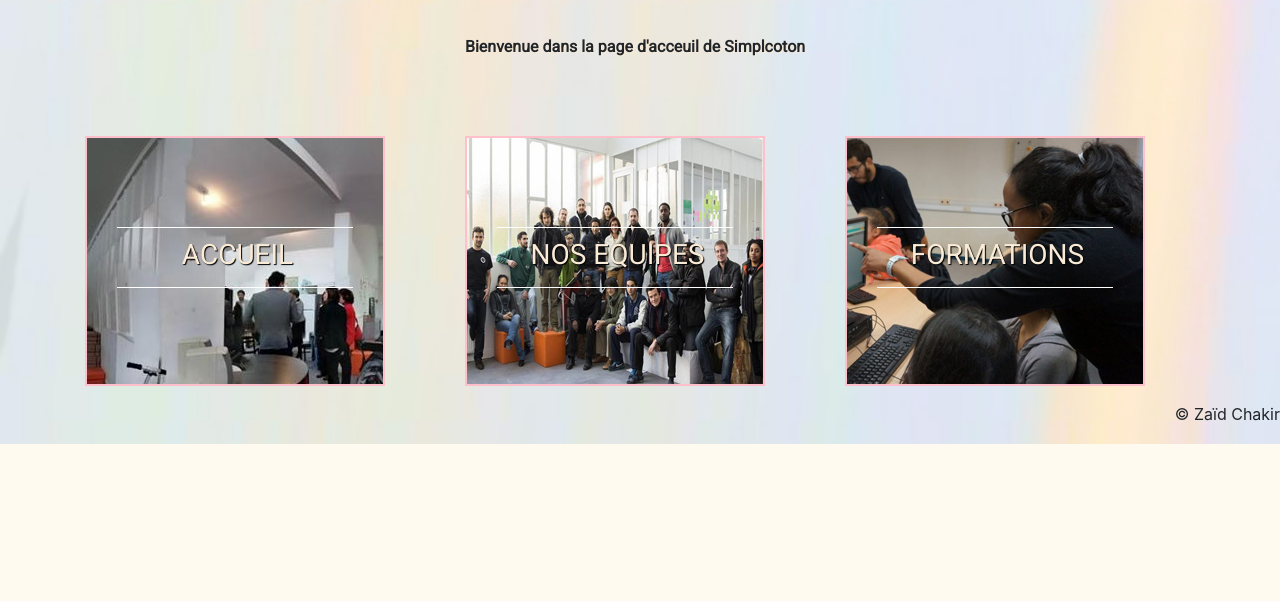
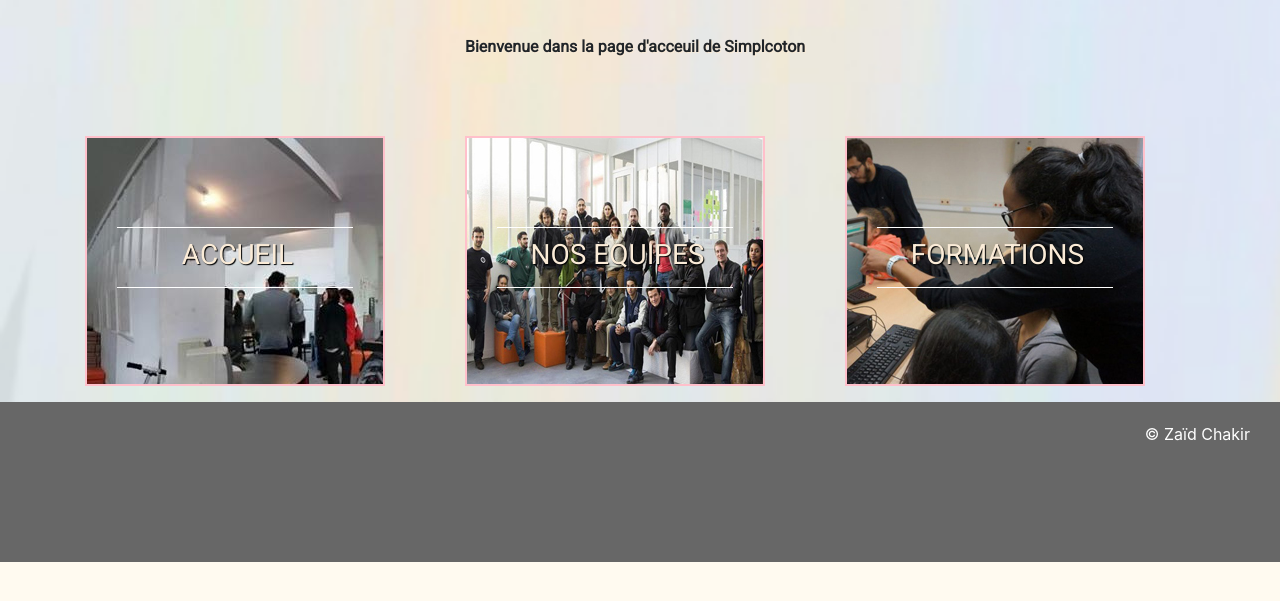
Before and after one commit to zaid83/Simplonconton, a plain HTML site: page softlikebutton/softlikebutton.html in a window 1280 px wide. Shown: the part 107-708 px from the top of the page. Drawn offline with nearby package versions, Linux system fonts and the light colour scheme.

Commit message:
Add files via upload

```diff
--- a/softlikebutton/css/accueil.css
+++ b/softlikebutton/css/accueil.css
@@ -130,7 +130,7 @@ h3:hover {
 
 /* footer */
 
-.basDePage{
+footer{
 
 	width:100%;
 	padding:20px 30px 100px 40px;
```
Also changed, not shown: softlikebutton/index.html (+2 -2 lines).
